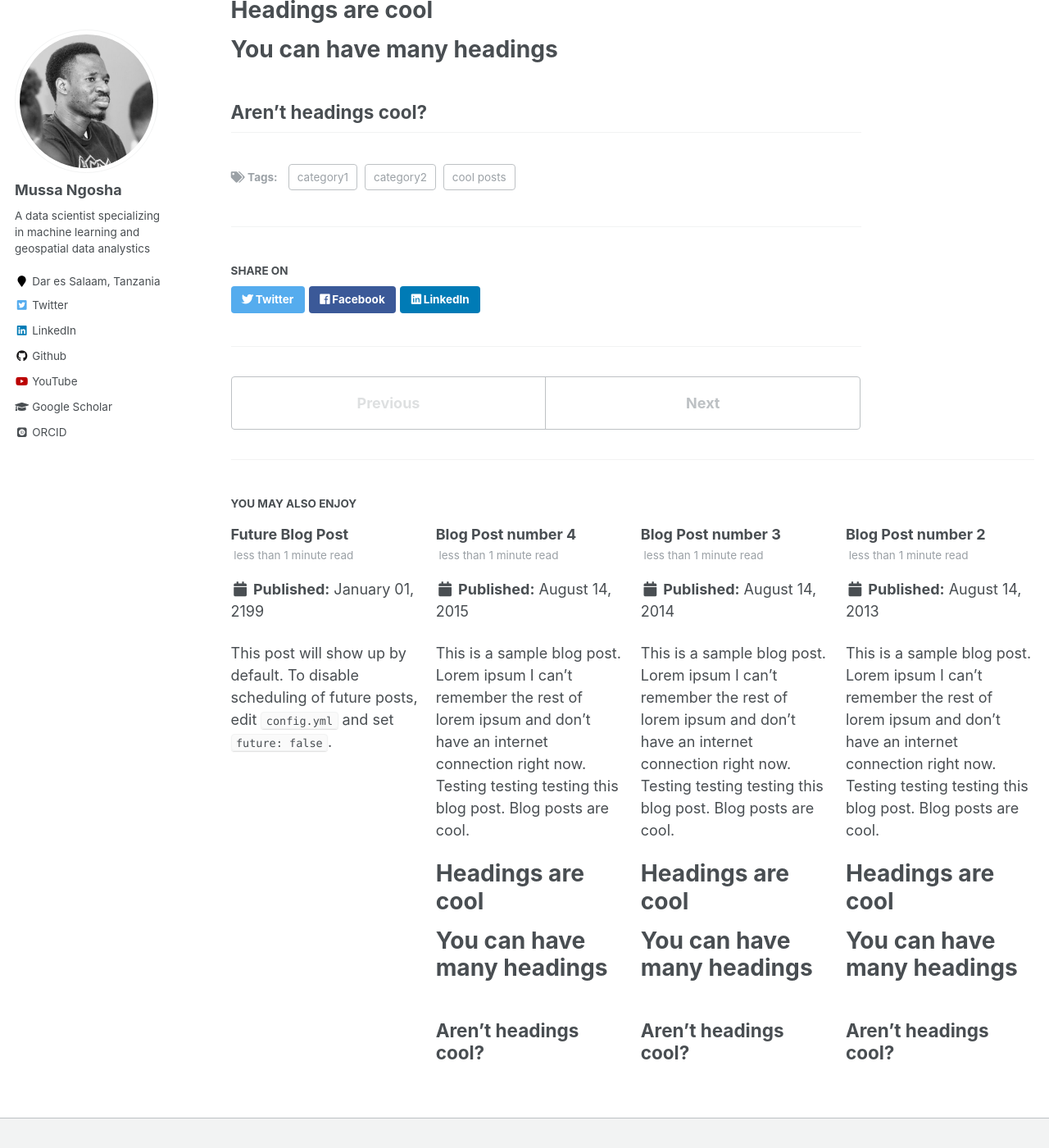
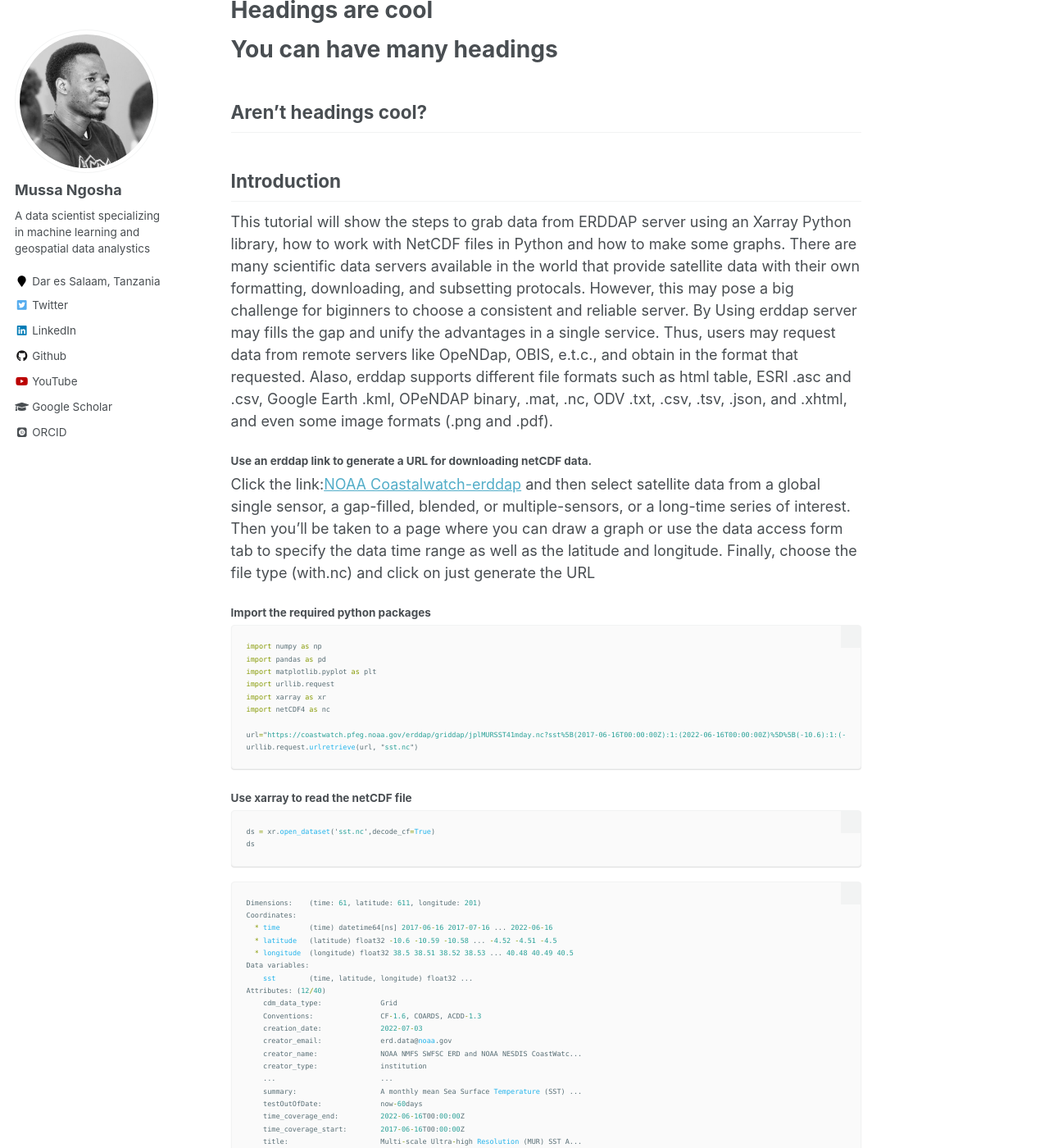
Before and after one commit to NgoshaJr/ngoshajr.github.io, a Jekyll site: the page built from _posts/2012-08-14-blog-post-1.md, in a window 1280 px wide and 1400 px high, scrolled down 350 px. Shown: the whole window at 82% size. Built offline with Jekyll 4.4.1, drawn with Linux system fonts in a browser that asks for light colours; some web fonts are replaced; some of the changed text lies outside the part shown.

Commit message:
Update 2012-08-14-blog-post-1.md

````diff
--- a/_posts/2012-08-14-blog-post-1.md
+++ b/_posts/2012-08-14-blog-post-1.md
@@ -18,3 +18,125 @@ You can have many headings
 
 Aren't headings cool?
 ------
+## Introduction
+This tutorial will show the steps to grab data from ERDDAP server using an Xarray Python library, how to work with NetCDF files in Python and how to make some graphs.
+There are many scientific data servers available in the world that provide satellite data with their own formatting, downloading, and subsetting protocals. However, this may pose a big challenge for biginners to choose a consistent and reliable server. By Using erddap server may fills the gap and unify the advantages in a single service. Thus, users may request data from remote servers like OpeNDap, OBIS, e.t.c., and obtain in the format that requested. Alaso, erddap supports different file formats such as html table, ESRI .asc and .csv, Google Earth .kml, OPeNDAP binary, .mat, .nc, ODV .txt, .csv, .tsv, .json, and .xhtml, and even some image formats (.png and .pdf).
+
+#### Use an erddap link to generate a URL for downloading netCDF data.
+Click the link:[NOAA Coastalwatch-erddap](https://coastwatch.pfeg.noaa.gov/data.html) and then select satellite data from a global single sensor, a gap-filled, blended, or multiple-sensors, or a long-time series of interest. Then you'll be taken to a page where you can draw a graph or use the data access form tab to specify the data time range as well as the latitude and longitude. Finally, choose the file type (with.nc) and click on just generate the URL
+
+#### Import the required python packages
+```python
+import numpy as np
+import pandas as pd
+import matplotlib.pyplot as plt
+import urllib.request
+import xarray as xr
+import netCDF4 as nc
+
+url="https://coastwatch.pfeg.noaa.gov/erddap/griddap/jplMURSST41mday.nc?sst%5B(2017-06-16T00:00:00Z):1:(2022-06-16T00:00:00Z)%5D%5B(-10.6):1:(-4.5)%5D%5B(38.5):1:(40.5)%5D"
+urllib.request.urlretrieve(url, "sst.nc")
+```
+#### Use xarray to read the netCDF file
+```python
+ds = xr.open_dataset('sst.nc',decode_cf=True)
+ds
+```
+```js
+Dimensions:    (time: 61, latitude: 611, longitude: 201)
+Coordinates:
+  * time       (time) datetime64[ns] 2017-06-16 2017-07-16 ... 2022-06-16
+  * latitude   (latitude) float32 -10.6 -10.59 -10.58 ... -4.52 -4.51 -4.5
+  * longitude  (longitude) float32 38.5 38.51 38.52 38.53 ... 40.48 40.49 40.5
+Data variables:
+    sst        (time, latitude, longitude) float32 ...
+Attributes: (12/40)
+    cdm_data_type:              Grid
+    Conventions:                CF-1.6, COARDS, ACDD-1.3
+    creation_date:              2022-07-03
+    creator_email:              erd.data@noaa.gov
+    creator_name:               NOAA NMFS SWFSC ERD and NOAA NESDIS CoastWatc...
+    creator_type:               institution
+    ...                         ...
+    summary:                    A monthly mean Sea Surface Temperature (SST) ...
+    testOutOfDate:              now-60days
+    time_coverage_end:          2022-06-16T00:00:00Z
+    time_coverage_start:        2017-06-16T00:00:00Z
+    title:                      Multi-scale Ultra-high Resolution (MUR) SST A...
+    Westernmost_Easting:        38.5
+  ```
+#### Extract sst variables from the dataset
+```python
+ds.sst
+```
+```js
+[7491471 values with dtype=float32]
+Coordinates:
+  * time       (time) datetime64[ns] 2017-06-16 2017-07-16 ... 2022-06-16
+  * latitude   (latitude) float32 -10.6 -10.59 -10.58 ... -4.52 -4.51 -4.5
+  * longitude  (longitude) float32 38.5 38.51 38.52 38.53 ... 40.48 40.49 40.5
+Attributes:
+    colorBarMaximum:  32.0
+    colorBarMinimum:  0.0
+    ioos_category:    Temperature
+    long_name:        Sea Surface Temperature Monthly Mean
+    standard_name:    sea_surface_foundation_temperature
+    units:            degree_C
+```
+#### Read the dimension of the data
+```python
+ds.sst.dims
+('time', 'latitude', 'longitude')
+```
+#### Select months in a year and plot the trends and variation of sst values
+```python
+this_year = ds.sel(time = slice('2022-01-01','2022-07-01'))
+this_year
+
+this_year.sst.plot(col = 'time', col_wrap=3,robust=True,  cmap='turbo')
+plt.savefig('test_022.jpg',dpi=300)
+```
+![Sonny and Mariel high fiving.](https://raw.githubusercontent.com/NgoshaJr/ngoshajr.github.io/gh-pages/Blog-Post-Outputs/monthly_sst.JPG)
+
+#### Select years and plot the seasonal trends and variation sst values
+```python
+monthly = ds.sel(time = slice('2018-06-01','2022-06-01'))
+season = monthly.groupby('time.season').mean()
+season
+```
+```js
+Dimensions:    (latitude: 611, longitude: 201, season: 4)
+Coordinates:
+  * latitude   (latitude) float32 -10.6 -10.59 -10.58 ... -4.52 -4.51 -4.5
+  * longitude  (longitude) float32 38.5 38.51 38.52 38.53 ... 40.48 40.49 40.5
+  * season     (season) object 'DJF' 'JJA' 'MAM' 'SON'
+Data variables:
+    sst        (season, latitude, longitude) float32 nan nan nan ... 27.16 27.17
+```
+```python
+## Reindex season in descending order from December to January
+reindex_season = season.reindex(col = ['DJF','MAM','JJA','SON'])
+reindex_season
+```
+```js
+Dimensions:    (latitude: 611, longitude: 201, season: 4)
+Coordinates:
+  * latitude   (latitude) float32 -10.6 -10.59 -10.58 ... -4.52 -4.51 -4.5
+  * longitude  (longitude) float32 38.5 38.51 38.52 38.53 ... 40.48 40.49 40.5
+  * season     (season) object 'DJF' 'JJA' 'MAM' 'SON'
+Data variables:
+    sst        (season, latitude, longitude) float32 nan nan nan ... 27.16 27.17
+```
+#### Use Matplotlib to plot the seasonal variation of sst values
+```python
+reindex_season.sst.plot(col = 'season',col_wrap=4, robust=True,  cmap='turbo')
+plt.show()
+```
+![Sonny and Mariel high fiving.](https://raw.githubusercontent.com/NgoshaJr/ngoshajr.github.io/gh-pages/Blog-Post-Outputs/seasonal_sst.JPG)
+
+####  Plot contours
+```python
+reindex_season.sst.plot.contour(col="season", levels=20, add_colorbar=True)
+plt.show()
+```
+![Sonny and Mariel high fiving.](https://raw.githubusercontent.com/NgoshaJr/ngoshajr.github.io/gh-pages/Blog-Post-Outputs/contours_sst.JPG)
````
